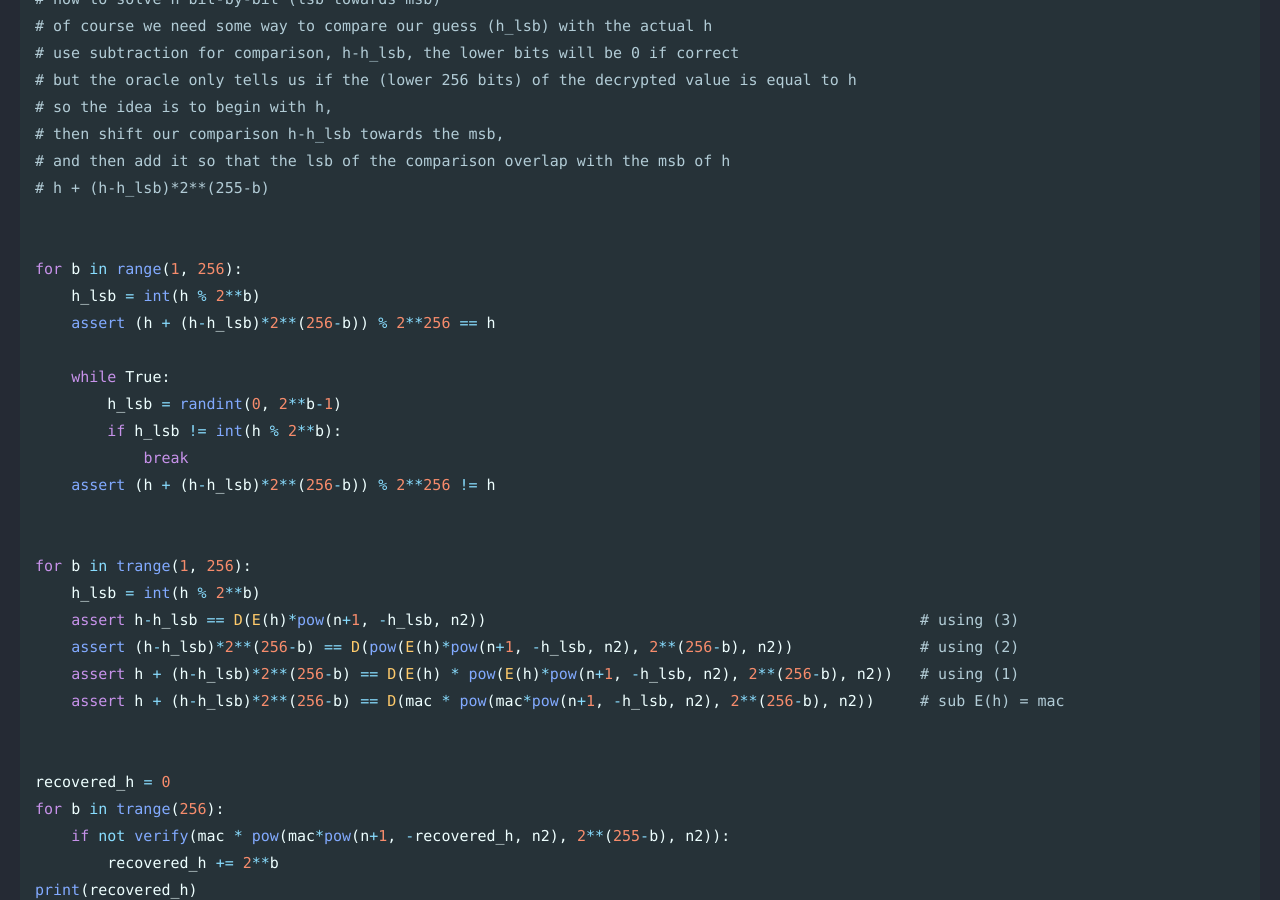
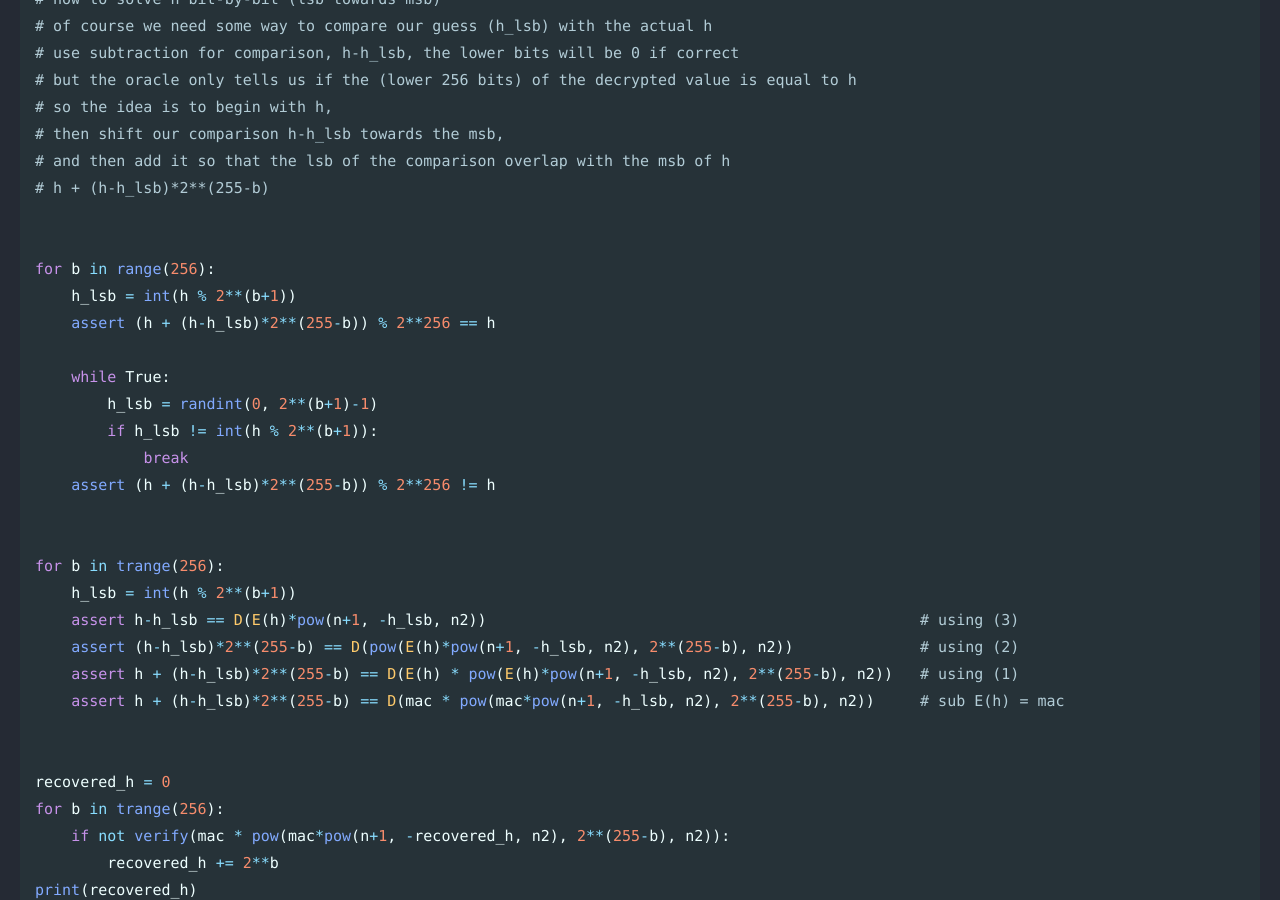
Before and after one commit to Connor-McCartney/Connor-McCartney.github.io, a Jekyll site: the page built from _pages/cryptography/other/DUCTF-2025.md, in a window 1280 px wide and 900 px high, scrolled down 3938 px. Built offline with Jekyll 4.4.1, drawn with Linux system fonts in a browser that asks for light colours; cached includes are drawn as plain includes.

Commit message:
Update DUCTF-2025.md

```diff
--- a/_pages/cryptography/other/DUCTF-2025.md
+++ b/_pages/cryptography/other/DUCTF-2025.md
@@ -156,23 +156,23 @@ assert (x + y) % n == D(E(x) * pow(n+1, y, n2))                 # (3)
 # h + (h-h_lsb)*2**(255-b)
 
 
-for b in range(1, 256):
-    h_lsb = int(h % 2**b)
-    assert (h + (h-h_lsb)*2**(256-b)) % 2**256 == h
+for b in range(256):
+    h_lsb = int(h % 2**(b+1))
+    assert (h + (h-h_lsb)*2**(255-b)) % 2**256 == h
 
     while True:
-        h_lsb = randint(0, 2**b-1)
-        if h_lsb != int(h % 2**b):
+        h_lsb = randint(0, 2**(b+1)-1)
+        if h_lsb != int(h % 2**(b+1)):
             break
-    assert (h + (h-h_lsb)*2**(256-b)) % 2**256 != h
+    assert (h + (h-h_lsb)*2**(255-b)) % 2**256 != h
 
 
-for b in trange(1, 256):
-    h_lsb = int(h % 2**b)
+for b in trange(256):
+    h_lsb = int(h % 2**(b+1))
     assert h-h_lsb == D(E(h)*pow(n+1, -h_lsb, n2))                                                # using (3)
-    assert (h-h_lsb)*2**(256-b) == D(pow(E(h)*pow(n+1, -h_lsb, n2), 2**(256-b), n2))              # using (2)
-    assert h + (h-h_lsb)*2**(256-b) == D(E(h) * pow(E(h)*pow(n+1, -h_lsb, n2), 2**(256-b), n2))   # using (1)
-    assert h + (h-h_lsb)*2**(256-b) == D(mac * pow(mac*pow(n+1, -h_lsb, n2), 2**(256-b), n2))     # sub E(h) = mac
+    assert (h-h_lsb)*2**(255-b) == D(pow(E(h)*pow(n+1, -h_lsb, n2), 2**(255-b), n2))              # using (2)
+    assert h + (h-h_lsb)*2**(255-b) == D(E(h) * pow(E(h)*pow(n+1, -h_lsb, n2), 2**(255-b), n2))   # using (1)
+    assert h + (h-h_lsb)*2**(255-b) == D(mac * pow(mac*pow(n+1, -h_lsb, n2), 2**(255-b), n2))     # sub E(h) = mac
 
 
 recovered_h = 0
```
